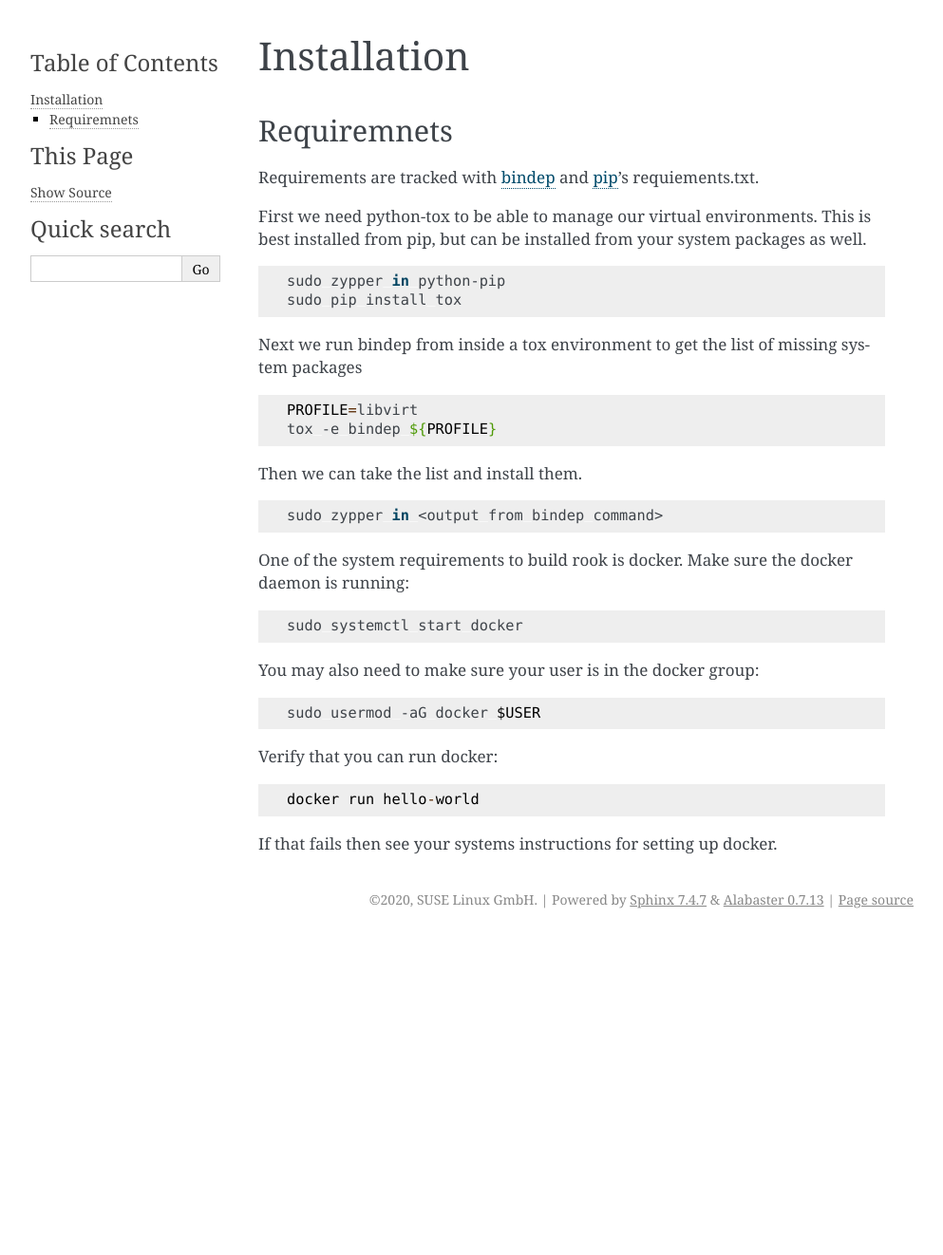
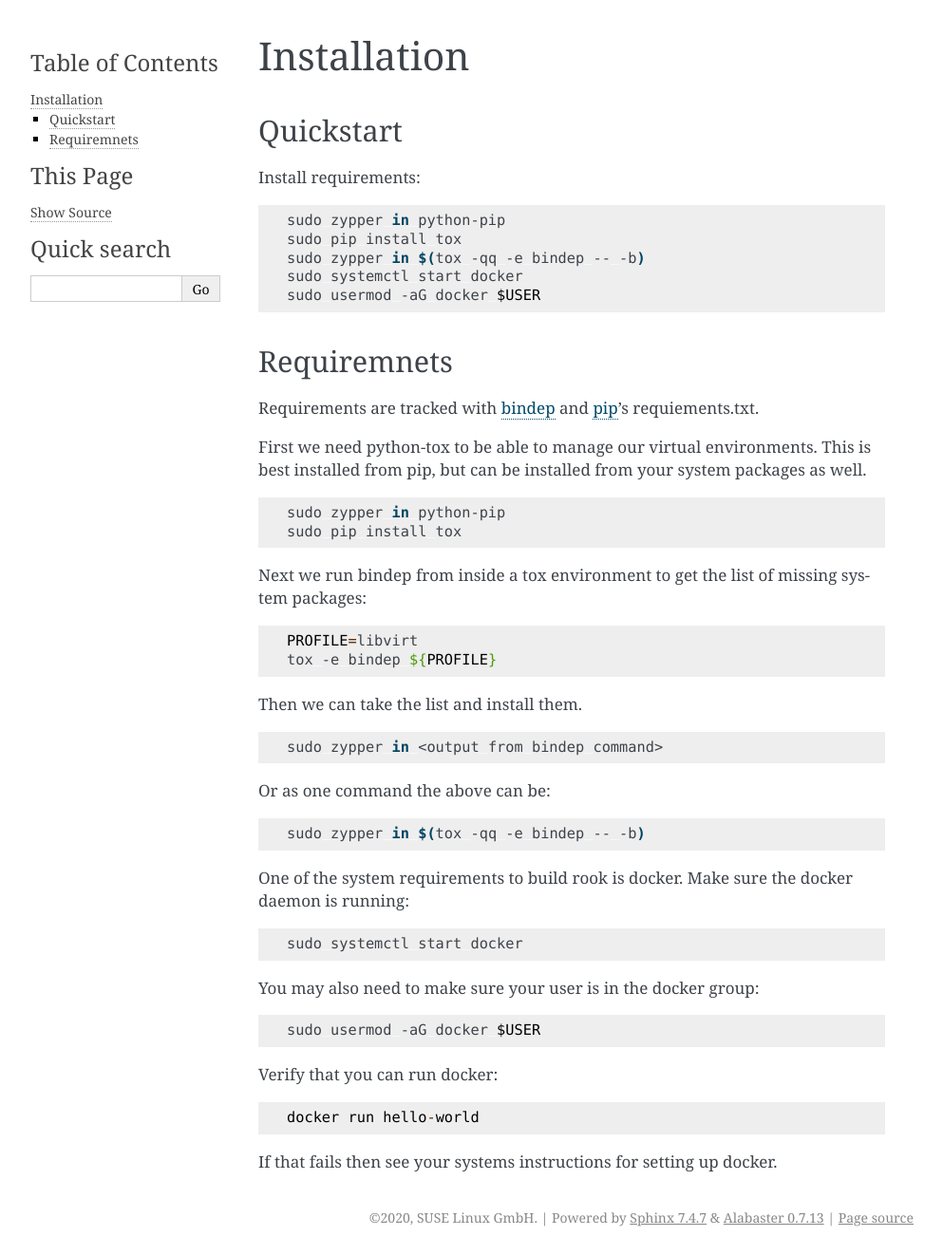
Before and after one commit to SUSE/rookcheck, a Sphinx documentation site: the page built from doc/source/installation.rst, in a window 1280 px wide. Shown: the whole page at 95% size, without its empty margins (148-1141 px from the left). Built offline with Sphinx 7.4.7, drawn with Linux system fonts in a browser that asks for light colours; before the commit the page ends 987 px from its top, so only the background shows below that.

Commit message:
Add quickstart to documentation

```diff
--- a/doc/source/installation.rst
+++ b/doc/source/installation.rst
@@ -1,5 +1,18 @@
 Installation
 ============
+
+Quickstart
+----------
+
+Install requirements:
+
+.. code-block:: bash
+
+    sudo zypper in python-pip
+    sudo pip install tox
+    sudo zypper in $(tox -qq -e bindep -- -b)
+    sudo systemctl start docker
+    sudo usermod -aG docker $USER
 
 Requiremnets
 ------------
@@ -18,7 +31,7 @@ well.
     sudo pip install tox
 
 Next we run bindep from inside a tox environment to get the list of missing
-system packages
+system packages:
 
 .. code-block:: bash
 
@@ -30,6 +43,12 @@ Then we can take the list and install them.
 .. code-block:: bash
 
     sudo zypper in <output from bindep command>
+
+Or as one command the above can be:
+
+.. code-block:: bash
+
+    sudo zypper in $(tox -qq -e bindep -- -b)
 
 One of the system requirements to build rook is docker. Make sure the docker
 daemon is running:
```
